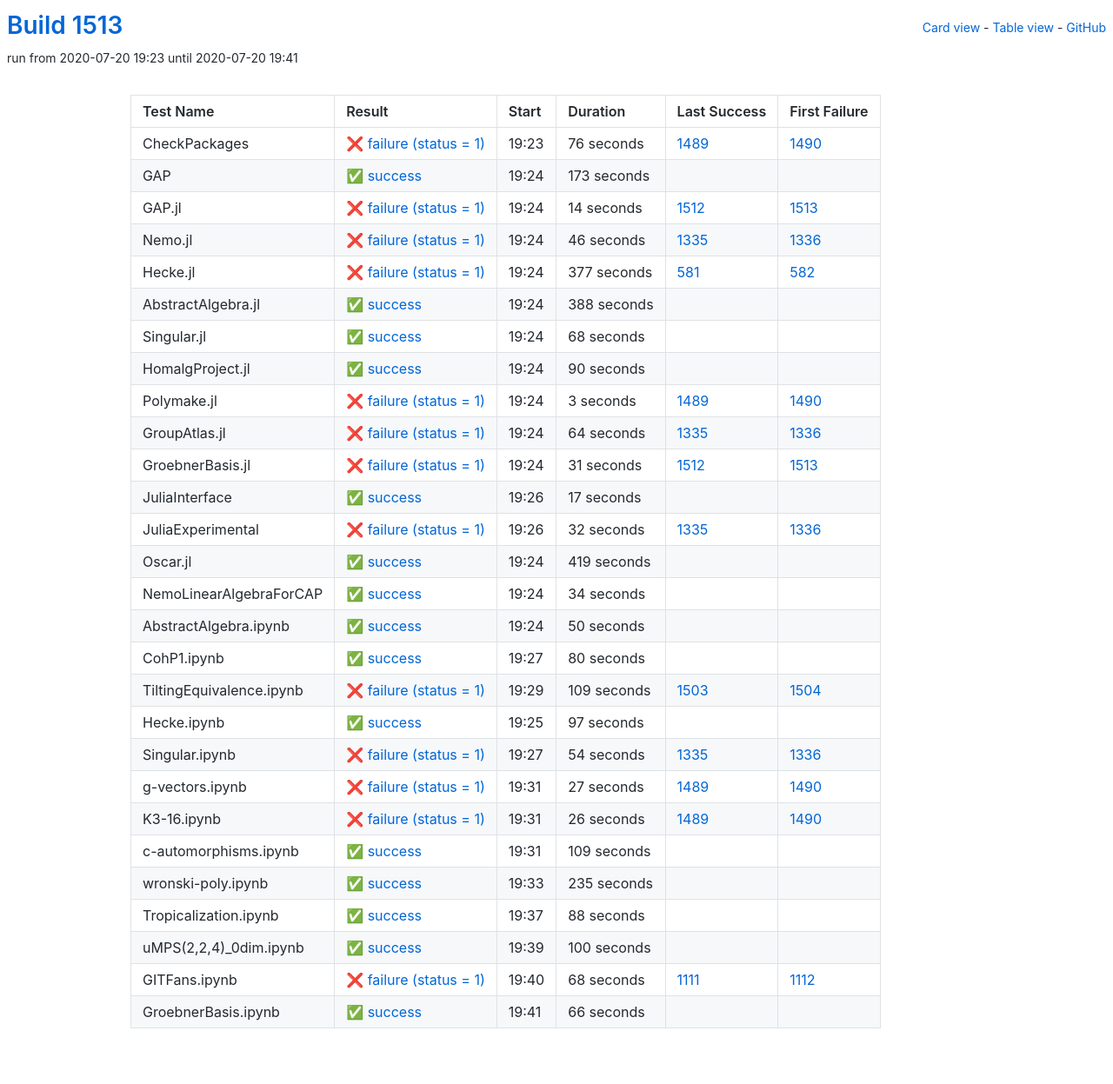
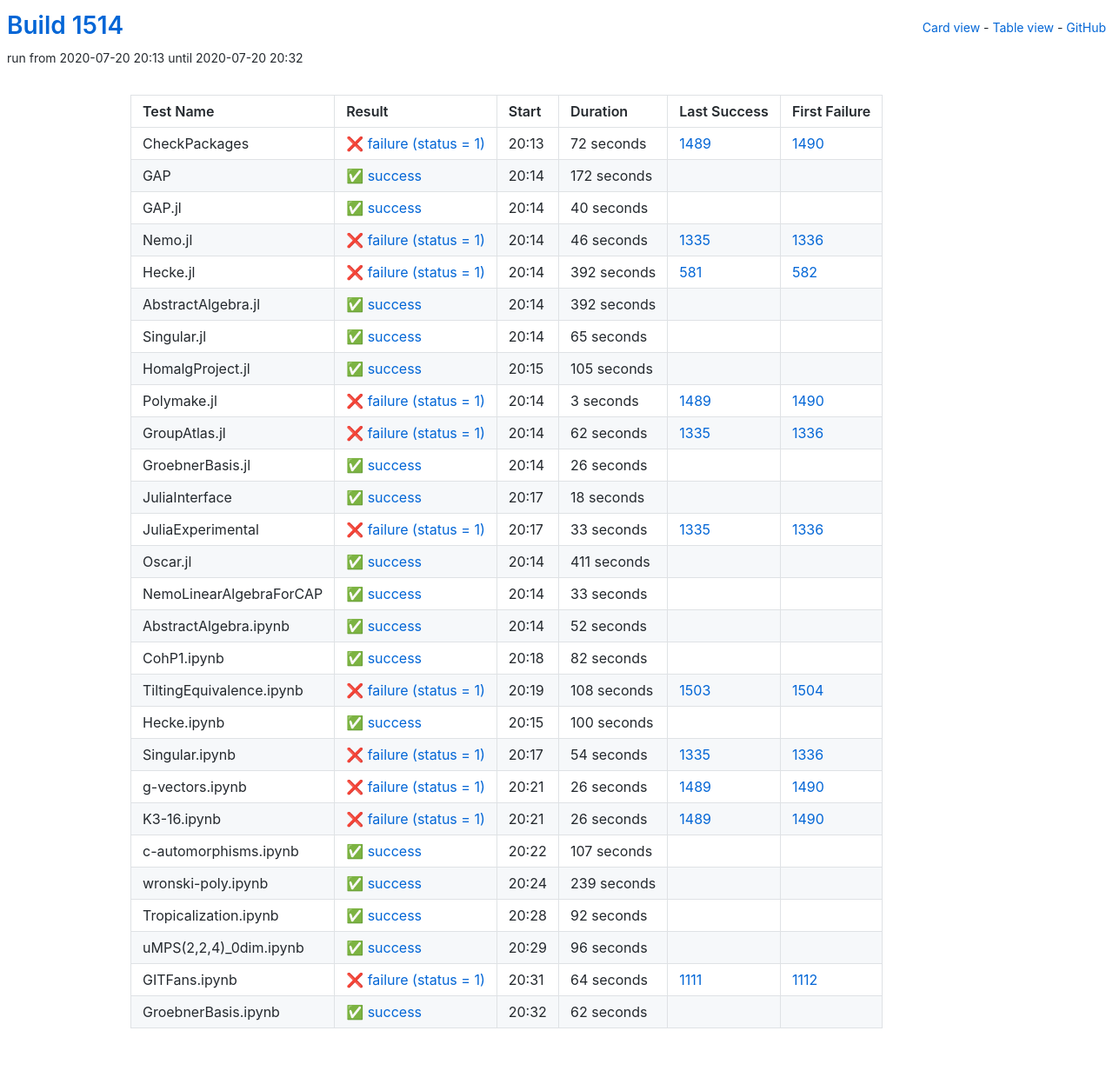
Before and after one commit to oscar-system/oscar-ci-status-1.4, a Jekyll site: the page built from table.html, in a window 1280 px wide. Shown: the whole page at 87% size. Built offline with Jekyll 4.4.1, drawn with Linux system fonts in a browser that asks for light colours.

Commit message:
Build #1514

```diff
--- a/_data/ci.yml
+++ b/_data/ci.yml
@@ -1,6 +1,6 @@
 ---
-build: 1513
-build_url: https://oscarci.mathematik.uni-kl.de/job/oscar-julia-1.4/1513/
+build: 1514
+build_url: https://oscarci.mathematik.uni-kl.de/job/oscar-julia-1.4/1514/
 job: oscar-julia-1.4
 organization: oscar-system
 repo: oscar-ci-status-1.4
@@ -8,44 +8,44 @@ repourl: https://github.com/oscar-system/oscar-ci-status-1.4
 tests:
 - name: CheckPackages
   id: checkpackages
-  log: https://oscarci.mathematik.uni-kl.de/job/oscar-julia-1.4/1513/artifact/logs/build-1513/CheckPackages.log
-  start: 2020-07-20 19:23
+  log: https://oscarci.mathematik.uni-kl.de/job/oscar-julia-1.4/1514/artifact/logs/build-1514/CheckPackages.log
+  start: 2020-07-20 20:13
   success: false
   exitcode: 1
   status: failure
-  duration: 76
+  duration: 72
   last_success: 1489
   last_success_url: https://oscarci.mathematik.uni-kl.de/job/oscar-julia-1.4/1489/
   first_failure: 1490
   first_failure_url: https://oscarci.mathematik.uni-kl.de/job/oscar-julia-1.4/1490/
 - name: GAP
   id: gap
-  log: https://oscarci.mathematik.uni-kl.de/job/oscar-julia-1.4/1513/artifact/logs/build-1513/GAP.log
-  start: 2020-07-20 19:24
+  log: https://oscarci.mathematik.uni-kl.de/job/oscar-julia-1.4/1514/artifact/logs/build-1514/GAP.log
+  start: 2020-07-20 20:14
   success: true
   exitcode: 0
   status: success
-  duration: 173
+  duration: 172
   last_success: false
   last_success_url:
   first_failure: false
   first_failure_url:
 - name: GAP.jl
   id: gap-jl
-  log: https://oscarci.mathematik.uni-kl.de/job/oscar-julia-1.4/1513/artifact/logs/build-1513/GAP.jl.log
-  start: 2020-07-20 19:24
-  success: false
-  exitcode: 1
-  status: failure
-  duration: 14
-  last_success: 1512
-  last_success_url: https://oscarci.mathematik.uni-kl.de/job/oscar-julia-1.4/1512/
-  first_failure: 1513
-  first_failure_url: https://oscarci.mathematik.uni-kl.de/job/oscar-julia-1.4/1513/
+  log: https://oscarci.mathematik.uni-kl.de/job/oscar-julia-1.4/1514/artifact/logs/build-1514/GAP.jl.log
+  start: 2020-07-20 20:14
+  success: true
+  exitcode: 0
+  status: success
+  duration: 40
+  last_success: false
+  last_success_url:
+  first_failure: false
+  first_failure_url:
 - name: Nemo.jl
   id: nemo-jl
-  log: https://oscarci.mathematik.uni-kl.de/job/oscar-julia-1.4/1513/artifact/logs/build-1513/Nemo.jl.log
-  start: 2020-07-20 19:24
+  log: https://oscarci.mathematik.uni-kl.de/job/oscar-julia-1.4/1514/artifact/logs/build-1514/Nemo.jl.log
+  start: 2020-07-20 20:14
   success: false
   exitcode: 1
   status: failure
@@ -56,56 +56,56 @@ tests:
   first_failure_url: https://oscarci.mathematik.uni-kl.de/job/oscar-julia-1.4/1336/
 - name: Hecke.jl
   id: hecke-jl
-  log: https://oscarci.mathematik.uni-kl.de/job/oscar-julia-1.4/1513/artifact/logs/build-1513/Hecke.jl.log
-  start: 2020-07-20 19:24
+  log: https://oscarci.mathematik.uni-kl.de/job/oscar-julia-1.4/1514/artifact/logs/build-1514/Hecke.jl.log
+  start: 2020-07-20 20:14
   success: false
   exitcode: 1
   status: failure
-  duration: 377
+  duration: 392
   last_success: 581
   last_success_url: https://oscarci.mathematik.uni-kl.de/job/oscar-julia-1.4/581/
   first_failure: 582
   first_failure_url: https://oscarci.mathematik.uni-kl.de/job/oscar-julia-1.4/582/
 - name: AbstractAlgebra.jl
   id: abstractalgebra-jl
-  log: https://oscarci.mathematik.uni-kl.de/job/oscar-julia-1.4/1513/artifact/logs/build-1513/AbstractAlgebra.jl.log
-  start: 2020-07-20 19:24
+  log: https://oscarci.mathematik.uni-kl.de/job/oscar-julia-1.4/1514/artifact/logs/build-1514/AbstractAlgebra.jl.log
+  start: 2020-07-20 20:14
   success: true
   exitcode: 0
   status: success
-  duration: 388
+  duration: 392
   last_success: false
   last_success_url:
   first_failure: false
   first_failure_url:
 - name: Singular.jl
   id: singular-jl
-  log: https://oscarci.mathematik.uni-kl.de/job/oscar-julia-1.4/1513/artifact/logs/build-1513/Singular.jl.log
-  start: 2020-07-20 19:24
+  log: https://oscarci.mathematik.uni-kl.de/job/oscar-julia-1.4/1514/artifact/logs/build-1514/Singular.jl.log
+  start: 2020-07-20 20:14
   success: true
   exitcode: 0
   status: success
-  duration: 68
+  duration: 65
   last_success: false
   last_success_url:
   first_failure: false
   first_failure_url:
 - name: HomalgProject.jl
   id: homalgproject-jl
-  log: https://oscarci.mathematik.uni-kl.de/job/oscar-julia-1.4/1513/artifact/logs/build-1513/HomalgProject.jl.log
-  start: 2020-07-20 19:24
+  log: https://oscarci.mathematik.uni-kl.de/job/oscar-julia-1.4/1514/artifact/logs/build-1514/HomalgProject.jl.log
+  start: 2020-07-20 20:15
   success: true
   exitcode: 0
   status: success
-  duration: 90
+  duration: 105
   last_success: false
   last_success_url:
   first_failure: false
   first_failure_url:
 - name: Polymake.jl
   id: polymake-jl
-  log: https://oscarci.mathematik.uni-kl.de/job/oscar-julia-1.4/1513/artifact/logs/build-1513/Polymake.jl.log
-  start: 2020-07-20 19:24
+  log: https://oscarci.mathematik.uni-kl.de/job/oscar-julia-1.4/1514/artifact/logs/build-1514/Polymake.jl.log
+  start: 2020-07-20 20:14
   success: false
   exitcode: 1
   status: failure
@@ -116,128 +116,128 @@ tests:
   first_failure_url: https://oscarci.mathematik.uni-kl.de/job/oscar-julia-1.4/1490/
 - name: GroupAtlas.jl
   id: groupatlas-jl
-  log: https://oscarci.mathematik.uni-kl.de/job/oscar-julia-1.4/1513/artifact/logs/build-1513/GroupAtlas.jl.log
-  start: 2020-07-20 19:24
+  log: https://oscarci.mathematik.uni-kl.de/job/oscar-julia-1.4/1514/artifact/logs/build-1514/GroupAtlas.jl.log
+  start: 2020-07-20 20:14
   success: false
   exitcode: 1
   status: failure
-  duration: 64
+  duration: 62
   last_success: 1335
   last_success_url: https://oscarci.mathematik.uni-kl.de/job/oscar-julia-1.4/1335/
   first_failure: 1336
   first_failure_url: https://oscarci.mathematik.uni-kl.de/job/oscar-julia-1.4/1336/
 - name: GroebnerBasis.jl
   id: groebnerbasis-jl
-  log: https://oscarci.mathematik.uni-kl.de/job/oscar-julia-1.4/1513/artifact/logs/build-1513/GroebnerBasis.jl.log
-  start: 2020-07-20 19:24
-  success: false
-  exitcode: 1
-  status: failure
-  duration: 31
-  last_success: 1512
-  last_success_url: https://oscarci.mathematik.uni-kl.de/job/oscar-julia-1.4/1512/
-  first_failure: 1513
-  first_failure_url: https://oscarci.mathematik.uni-kl.de/job/oscar-julia-1.4/1513/
-- name: JuliaInterface
-  id: juliainterface
-  log: https://oscarci.mathematik.uni-kl.de/job/oscar-julia-1.4/1513/artifact/logs/build-1513/JuliaInterface.log
-  start: 2020-07-20 19:26
+  log: https://oscarci.mathematik.uni-kl.de/job/oscar-julia-1.4/1514/artifact/logs/build-1514/GroebnerBasis.jl.log
+  start: 2020-07-20 20:14
   success: true
   exitcode: 0
   status: success
-  duration: 17
+  duration: 26
+  last_success: false
+  last_success_url:
+  first_failure: false
+  first_failure_url:
+- name: JuliaInterface
+  id: juliainterface
+  log: https://oscarci.mathematik.uni-kl.de/job/oscar-julia-1.4/1514/artifact/logs/build-1514/JuliaInterface.log
+  start: 2020-07-20 20:17
+  success: true
+  exitcode: 0
+  status: success
+  duration: 18
   last_success: false
   last_success_url:
   first_failure: false
   first_failure_url:
 - name: JuliaExperimental
   id: juliaexperimental
-  log: https://oscarci.mathematik.uni-kl.de/job/oscar-julia-1.4/1513/artifact/logs/build-1513/JuliaExperimental.log
-  start: 2020-07-20 19:26
+  log: https://oscarci.mathematik.uni-kl.de/job/oscar-julia-1.4/1514/artifact/logs/build-1514/JuliaExperimental.log
+  start: 2020-07-20 20:17
   success: false
   exitcode: 1
   status: failure
-  duration: 32
+  duration: 33
   last_success: 1335
   last_success_url: https://oscarci.mathematik.uni-kl.de/job/oscar-julia-1.4/1335/
   first_failure: 1336
   first_failure_url: https://oscarci.mathematik.uni-kl.de/job/oscar-julia-1.4/1336/
 - name: Oscar.jl
   id: oscar-jl
-  log: https://oscarci.mathematik.uni-kl.de/job/oscar-julia-1.4/1513/artifact/logs/build-1513/Oscar.jl.log
-  start: 2020-07-20 19:24
+  log: https://oscarci.mathematik.uni-kl.de/job/oscar-julia-1.4/1514/artifact/logs/build-1514/Oscar.jl.log
+  start: 2020-07-20 20:14
   success: true
   exitcode: 0
   status: success
-  duration: 419
+  duration: 411
   last_success: false
   last_success_url:
   first_failure: false
   first_failure_url:
 - name: NemoLinearAlgebraForCAP
   id: nemolinearalgebraforcap
-  log: https://oscarci.mathematik.uni-kl.de/job/oscar-julia-1.4/1513/artifact/logs/build-1513/NemoLinearAlgebraForCAP.log
-  start: 2020-07-20 19:24
+  log: https://oscarci.mathematik.uni-kl.de/job/oscar-julia-1.4/1514/artifact/logs/build-1514/NemoLinearAlgebraForCAP.log
+  start: 2020-07-20 20:14
   success: true
   exitcode: 0
   status: success
-  duration: 34
+  duration: 33
   last_success: false
   last_success_url:
   first_failure: false
   first_failure_url:
 - name: AbstractAlgebra.ipynb
   id: abstractalgebra-ipynb
-  log: https://oscarci.mathematik.uni-kl.de/job/oscar-julia-1.4/1513/artifact/logs/build-1513/AbstractAlgebra.ipynb.log
-  start: 2020-07-20 19:24
+  log: https://oscarci.mathematik.uni-kl.de/job/oscar-julia-1.4/1514/artifact/logs/build-1514/AbstractAlgebra.ipynb.log
+  start: 2020-07-20 20:14
   success: true
   exitcode: 0
   status: success
-  duration: 50
+  duration: 52
   last_success: false
   last_success_url:
   first_failure: false
   first_failure_url:
 - name: CohP1.ipynb
   id: cohp1-ipynb
-  log: https://oscarci.mathematik.uni-kl.de/job/oscar-julia-1.4/1513/artifact/logs/build-1513/CohP1.ipynb.log
-  start: 2020-07-20 19:27
+  log: https://oscarci.mathematik.uni-kl.de/job/oscar-julia-1.4/1514/artifact/logs/build-1514/CohP1.ipynb.log
+  start: 2020-07-20 20:18
   success: true
   exitcode: 0
   status: success
-  duration: 80
+  duration: 82
   last_success: false
   last_success_url:
   first_failure: false
   first_failure_url:
 - name: TiltingEquivalence.ipynb
   id: tiltingequivalence-ipynb
-  log: https://oscarci.mathematik.uni-kl.de/job/oscar-julia-1.4/1513/artifact/logs/build-1513/TiltingEquivalence.ipynb.log
-  start: 2020-07-20 19:29
+  log: https://oscarci.mathematik.uni-kl.de/job/oscar-julia-1.4/1514/artifact/logs/build-1514/TiltingEquivalence.ipynb.log
+  start: 2020-07-20 20:19
   success: false
   exitcode: 1
   status: failure
-  duration: 109
+  duration: 108
   last_success: 1503
   last_success_url: https://oscarci.mathematik.uni-kl.de/job/oscar-julia-1.4/1503/
   first_failure: 1504
   first_failure_url: https://oscarci.mathematik.uni-kl.de/job/oscar-julia-1.4/1504/
 - name: Hecke.ipynb
   id: hecke-ipynb
-  log: https://oscarci.mathematik.uni-kl.de/job/oscar-julia-1.4/1513/artifact/logs/build-1513/Hecke.ipynb.log
-  start: 2020-07-20 19:25
+  log: https://oscarci.mathematik.uni-kl.de/job/oscar-julia-1.4/1514/artifact/logs/build-1514/Hecke.ipynb.log
+  start: 2020-07-20 20:15
   success: true
   exitcode: 0
   status: success
-  duration: 97
+  duration: 100
   last_success: false
   last_success_url:
   first_failure: false
   first_failure_url:
 - name: Singular.ipynb
   id: singular-ipynb
-  log: https://oscarci.mathematik.uni-kl.de/job/oscar-julia-1.4/1513/artifact/logs/build-1513/Singular.ipynb.log
-  start: 2020-07-20 19:27
+  log: https://oscarci.mathematik.uni-kl.de/job/oscar-julia-1.4/1514/artifact/logs/build-1514/Singular.ipynb.log
+  start: 2020-07-20 20:17
   success: false
   exitcode: 1
   status: failure
@@ -248,20 +248,20 @@ tests:
   first_failure_url: https://oscarci.mathematik.uni-kl.de/job/oscar-julia-1.4/1336/
 - name: g-vectors.ipynb
   id: g-vectors-ipynb
-  log: https://oscarci.mathematik.uni-kl.de/job/oscar-julia-1.4/1513/artifact/logs/build-1513/g-vectors.ipynb.log
-  start: 2020-07-20 19:31
+  log: https://oscarci.mathematik.uni-kl.de/job/oscar-julia-1.4/1514/artifact/logs/build-1514/g-vectors.ipynb.log
+  start: 2020-07-20 20:21
   success: false
   exitcode: 1
   status: failure
-  duration: 27
+  duration: 26
   last_success: 1489
   last_success_url: https://oscarci.mathematik.uni-kl.de/job/oscar-julia-1.4/1489/
   first_failure: 1490
   first_failure_url: https://oscarci.mathematik.uni-kl.de/job/oscar-julia-1.4/1490/
 - name: K3-16.ipynb
   id: k3-16-ipynb
-  log: https://oscarci.mathematik.uni-kl.de/job/oscar-julia-1.4/1513/artifact/logs/build-1513/K3-16.ipynb.log
-  start: 2020-07-20 19:31
+  log: https://oscarci.mathematik.uni-kl.de/job/oscar-julia-1.4/1514/artifact/logs/build-1514/K3-16.ipynb.log
+  start: 2020-07-20 20:21
   success: false
   exitcode: 1
   status: failure
@@ -272,72 +272,72 @@ tests:
   first_failure_url: https://oscarci.mathematik.uni-kl.de/job/oscar-julia-1.4/1490/
 - name: c-automorphisms.ipynb
   id: c-automorphisms-ipynb
-  log: https://oscarci.mathematik.uni-kl.de/job/oscar-julia-1.4/1513/artifact/logs/build-1513/c-automorphisms.ipynb.log
-  start: 2020-07-20 19:31
+  log: https://oscarci.mathematik.uni-kl.de/job/oscar-julia-1.4/1514/artifact/logs/build-1514/c-automorphisms.ipynb.log
+  start: 2020-07-20 20:22
   success: true
   exitcode: 0
   status: success
-  duration: 109
+  duration: 107
   last_success: false
   last_success_url:
   first_failure: false
   first_failure_url:
 - name: wronski-poly.ipynb
   id: wronski-poly-ipynb
-  log: https://oscarci.mathematik.uni-kl.de/job/oscar-julia-1.4/1513/artifact/logs/build-1513/wronski-poly.ipynb.log
-  start: 2020-07-20 19:33
+  log: https://oscarci.mathematik.uni-kl.de/job/oscar-julia-1.4/1514/artifact/logs/build-1514/wronski-poly.ipynb.log
+  start: 2020-07-20 20:24
   success: true
   exitcode: 0
   status: success
-  duration: 235
+  duration: 239
   last_success: false
   last_success_url:
   first_failure: false
   first_failure_url:
 - name: Tropicalization.ipynb
   id: tropicalization-ipynb
-  log: https://oscarci.mathematik.uni-kl.de/job/oscar-julia-1.4/1513/artifact/logs/build-1513/Tropicalization.ipynb.log
-  start: 2020-07-20 19:37
+  log: https://oscarci.mathematik.uni-kl.de/job/oscar-julia-1.4/1514/artifact/logs/build-1514/Tropicalization.ipynb.log
+  start: 2020-07-20 20:28
   success: true
   exitcode: 0
   status: success
-  duration: 88
+  duration: 92
   last_success: false
   last_success_url:
   first_failure: false
   first_failure_url:
 - name: uMPS(2,2,4)_0dim.ipynb
   id: umps-2-2-4-0dim-ipynb
-  log: https://oscarci.mathematik.uni-kl.de/job/oscar-julia-1.4/1513/artifact/logs/build-1513/uMPS-2-2-4-_0dim.ipynb.log
-  start: 2020-07-20 19:39
+  log: https://oscarci.mathematik.uni-kl.de/job/oscar-julia-1.4/1514/artifact/logs/build-1514/uMPS-2-2-4-_0dim.ipynb.log
+  start: 2020-07-20 20:29
   success: true
   exitcode: 0
   status: success
-  duration: 100
+  duration: 96
   last_success: false
   last_success_url:
   first_failure: false
   first_failure_url:
 - name: GITFans.ipynb
   id: gitfans-ipynb
-  log: https://oscarci.mathematik.uni-kl.de/job/oscar-julia-1.4/1513/artifact/logs/build-1513/GITFans.ipynb.log
-  start: 2020-07-20 19:40
+  log: https://oscarci.mathematik.uni-kl.de/job/oscar-julia-1.4/1514/artifact/logs/build-1514/GITFans.ipynb.log
+  start: 2020-07-20 20:31
   success: false
   exitcode: 1
   status: failure
-  duration: 68
+  duration: 64
   last_success: 1111
   last_success_url: https://oscarci.mathematik.uni-kl.de/job/oscar-julia-1.4/1111/
   first_failure: 1112
   first_failure_url: https://oscarci.mathematik.uni-kl.de/job/oscar-julia-1.4/1112/
 - name: GroebnerBasis.ipynb
   id: groebnerbasis-ipynb
-  log: https://oscarci.mathematik.uni-kl.de/job/oscar-julia-1.4/1513/artifact/logs/build-1513/GroebnerBasis.ipynb.log
-  start: 2020-07-20 19:41
+  log: https://oscarci.mathematik.uni-kl.de/job/oscar-julia-1.4/1514/artifact/logs/build-1514/GroebnerBasis.ipynb.log
+  start: 2020-07-20 20:32
   success: true
   exitcode: 0
   status: success
-  duration: 66
+  duration: 62
   last_success: false
   last_success_url:
   first_failure: false
```
Also changed, not shown: README.md.
